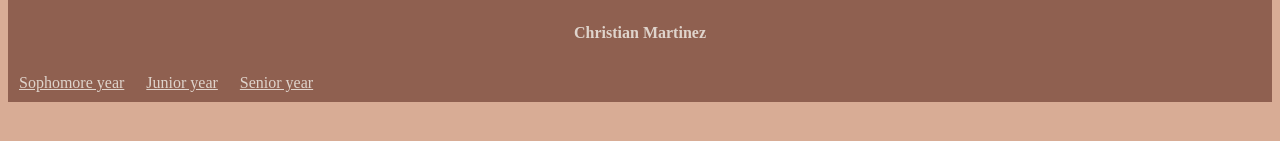
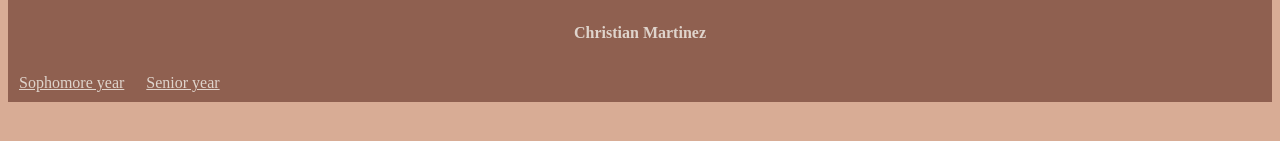
Before and after one commit to Christian6047/christian6047.github.io, a plain HTML site: page index.html in a window 1280 px wide. Shown: the part 155-296 px from the top of the page. Drawn offline with Linux system fonts and the light colour scheme.

Commit message:
fixing broken links

```diff
--- a/index.html
+++ b/index.html
@@ -25,7 +25,7 @@
      <!-- <a href="https://hire-me-profile-christianmart67.seniorspds-34-fall-2023.repl.co/" target="_blank"> Resume </a> -->
      <a href="https://ovalgiddydisplaymanager.christianmart35.repl.co/" target="_blank"> Sophomore year </a>
 
-      <a href=""> Junior year </a>
+     <!-- <a href=""> Junior year </a> -->
       <a href="senior.html"> Senior year </a>
 
 
```
